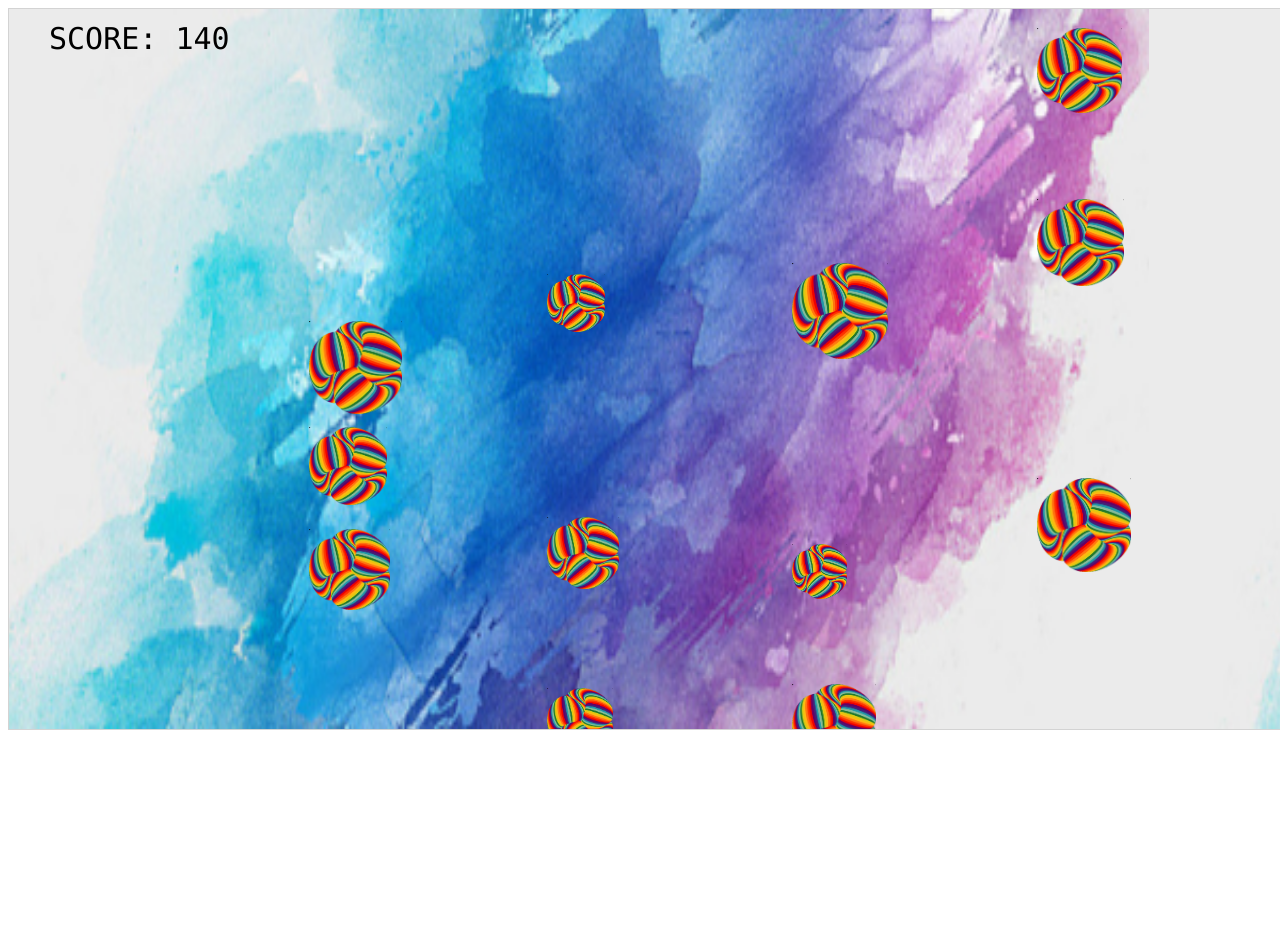
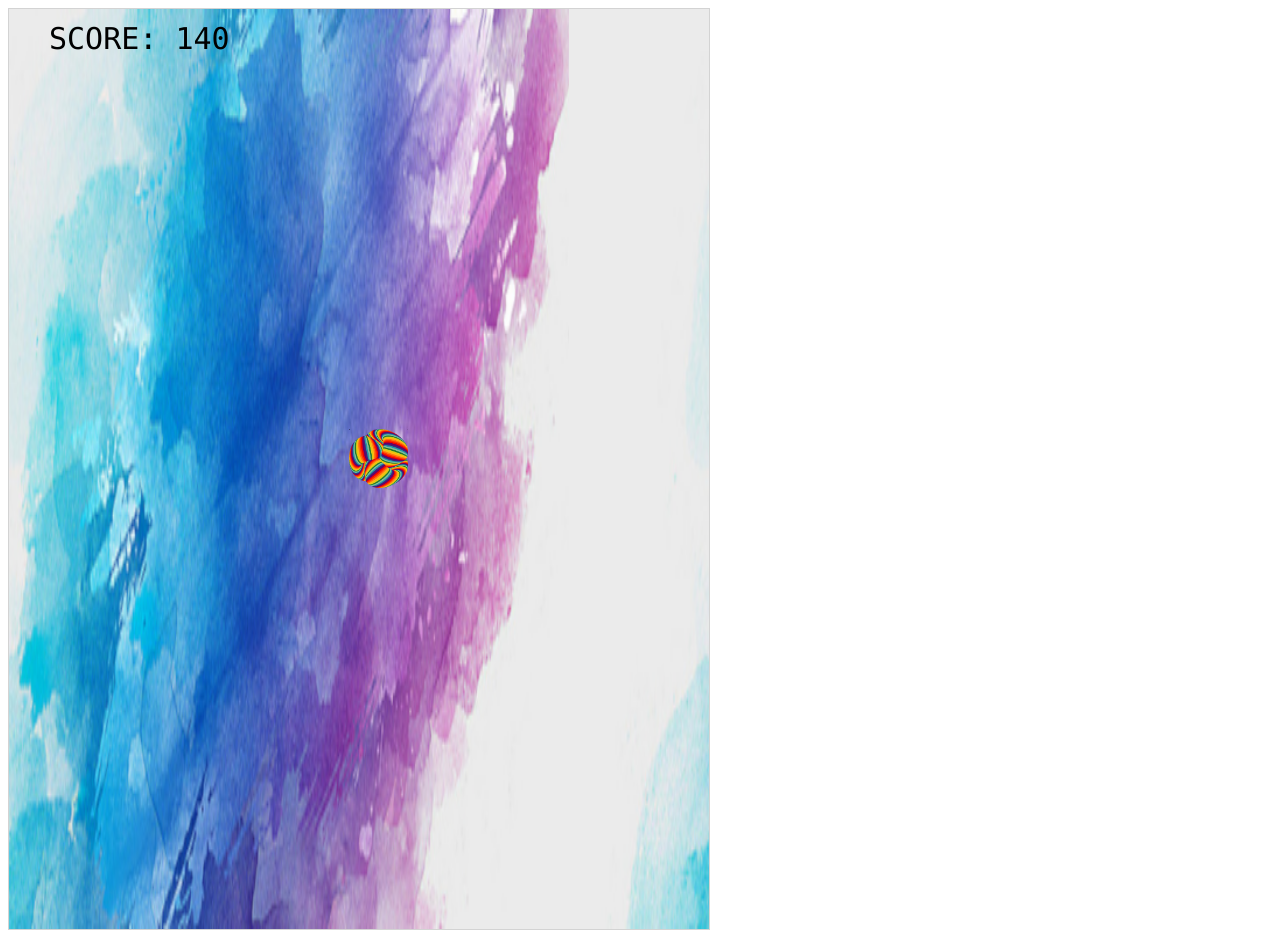
Before and after one commit to newagewriter/asteroid_html_game, a plain HTML site: page g1.html in a window 1280 px wide. Both pictures are taken after a click on the button "Start game". Before the commit the page ends 800 px from the top, so only its background shows below. Drawn offline with Linux system fonts and the light colour scheme.

Commit message:
add game sounds, enable shoot by player

```diff
--- a/components/component.js
+++ b/components/component.js
@@ -102,17 +102,21 @@ class CText extends Component {
 }
 
 class Player extends CImage {
+
     constructor(width, height, background, x, y) {
         super(width, height, background, x, y)
-        this.gravity = 0.05;
-        this.gravitySpeed = 0;
-        this.bounce = 0.5;
+        this.rockets = [];
+        this.shootSeries = 5;
+        this.shootSound = new Sound("assets/sounds/shoot.mp3")
+        // this.gravity = 0.05;
+        // this.gravitySpeed = 0;
+        // this.bounce = 0.5;
     }
 
     newPos() {
-        this.gravitySpeed += this.gravity;
+        // this.gravitySpeed += this.gravity;
         this.x += this.speedX;
-        this.y += this.speedY + this.gravitySpeed;
+        this.y += this.speedY;
         this.hitBottom();
         this.hitTop();
     }
@@ -139,9 +143,33 @@ class Player extends CImage {
             }
         }
     }
+    shoot() {
+        if (this.shootSeries % 5 == 0) {
+            this.rockets.push(new Rocket(10, 13, "assets/rocket_missile.png", this.x + (this.width/2), this.y))
+            this.shootSound.stop()
+            this.shootSound.play()
+        }
+        this.shootSeries++;
+    }
+
+    shootRelease() {
+        this.shootSeries = 5;
+    }
+
+    update(canvas) {
+        super.update(canvas)
+        this.rockets.forEach(function(val, index, array) {
+            val.y -= 5;
+            val.update(canvas)
+        })
+    }
 }
 
 class Asteroid extends CImage {
+    constructor(width, height, image, x, y) {
+        super(width, height, image, x, y)
+        this.life = 100;
+    }
     hitTest(otherobj) {
         var otherleft = otherobj.x;
         var otherright = otherobj.x + (otherobj.width);
@@ -160,15 +188,6 @@ class Asteroid extends CImage {
             return true
         }
         return false
-
-        var crash = true;
-        if ((mybottom < othertop) ||
-        (mytop > otherbottom) ||
-        (myright < otherleft) ||
-        (myleft > otherright)) {
-        crash = false;
-        }
-        return crash;
     }
 
     hitWithPoint(x, y) {
@@ -182,3 +201,9 @@ class Asteroid extends CImage {
         }
     }
 }
+
+class Rocket extends CImage {
+    update(canvas) {
+        super.update(canvas)
+    }
+}
--- a/components/sound.js
+++ b/components/sound.js
@@ -8,10 +8,15 @@ class Sound {
         document.body.appendChild(this.sound);
     }
 
+    setSource(source) {
+        this.sound.src = source;
+    }
+
     play() {
         this.sound.play();
     }
     stop() {
-        this.sound.stop();
+        this.sound.pause();
+        this.sound.currentTime = 0;
     }
 }
--- a/g1.html
+++ b/g1.html
@@ -35,17 +35,21 @@ canvas {
 </head>
 <body>
 <script>
-    const PLAYER_IMG_SOURCE = "player.png"
-    const PLAYER_SPEED = 3
-    const PLAYER_WIDTH = 50
-    const PLAYER_HEIGHT = 35
-    const ASTERIOD_CREATE_TIME = 35
+    const PLAYER_IMG_SOURCE = "assets/player.png"
+    const PLAYER_SPEED = 10
+    const PLAYER_WIDTH = 35
+    const PLAYER_HEIGHT = 50
+
+    const ASTERIOD_CREATE_TIME = 100
     const ASTERIOD_COUNT_PER_TIME = 3
-    const ASTERIOD_SPEED = 7
+    const ASTERIOD_SPEED = 10
     const ASTEROID_MAX_SIZE = 100
     const ASTEROID_MIN_SIZE = 50
-    const GAME_WIDTH = 1280
-    const GAME_HEIGHT = 720
+    const GAME_WIDTH = 700
+    const GAME_HEIGHT = 920
+    const SCORE_BY_FRAME = 1
+    const DEFEATE_ASTEROID_POINTS = 20
+
     var userScores = []
     var myGamePiece;
     var userName = "Unknown"
@@ -56,20 +60,41 @@ canvas {
     var renderCallback = {
         onUpdate : function() {
             var x, y;
+            var asteroidToRemove = []
             for (i = 0; i < asteroids.length; i += 1) {
                 if (myGamePiece.hitTest(asteroids[i])) {
+                    mySound.setSource("bounce.mp3")
                     mySound.play();
                     gameOver();
                     return;
                 }
+                if (asteroids[i].y > myGameArea.height) {
+                    asteroidToRemove.push(asteroids[i])
+                }
+                var rocketsToRemove = []
+                myGamePiece.rockets.forEach(function(val, index, array) {
+                    if (val.hitTest(asteroids[i])) {
+                        asteroids[i].life -= 10;
+                        rocketsToRemove.push(val)
+                    }
+                })
+                myGamePiece.rockets = myGamePiece.rockets.filter(item => !rocketsToRemove.includes(item))
+
+                if (asteroids[i].life < 0) {
+                    mySound.setSource("assets/sounds/defeate.mp3")
+                    mySound.play()
+                    asteroidToRemove.push(asteroids[i])
+                    myGameArea.score += DEFEATE_ASTEROID_POINTS
+
+                }
             }
+            asteroids = asteroids.filter(item => !asteroidToRemove.includes(item))
+
             myGameArea.frameNo += 1;
-            myGameArea.score += 1;
-            if (myGameArea.frameNo == 1 || everyInterval(ASTERIOD_CREATE_TIME)) {
-                createAsteroidsIn(x, ASTEROID_MAX_SIZE, ASTERIOD_COUNT_PER_TIME);
-            }
+            myGameArea.score += SCORE_BY_FRAME;
+            map.onNextFrame(myGameArea)
             for (i = 0; i < asteroids.length; i += 1) {
-                asteroids[i].x += -ASTERIOD_SPEED;
+                asteroids[i].y += ASTERIOD_SPEED;
                 asteroids[i].update(myGameArea.canvas);
             }
             movePlayerIfNeeded(myGamePiece);
@@ -83,7 +108,7 @@ canvas {
         },
         onKeyUp : function(event) {
             keys[event.keyCode] = false
-            accelerate(0.05);
+            //accelerate(0.05);
         }
     }
 
@@ -94,19 +119,15 @@ canvas {
         this.keys = [];
         var screen = document.getElementById("endScreen")
         screen.style.display = "none";
-        myGamePiece = new Player(PLAYER_WIDTH, PLAYER_HEIGHT, PLAYER_IMG_SOURCE, 10, 120);
+        myGameArea = new GameArea(GAME_WIDTH, GAME_HEIGHT)
+        myGamePiece = new Player(PLAYER_WIDTH, PLAYER_HEIGHT, PLAYER_IMG_SOURCE, (myGameArea.width - PLAYER_WIDTH) / 2, myGameArea.height - 20);
         myScore = new CText("30px", "Consolas", "black", 40, 40, "text");
         if (mySound == null)
             mySound = new Sound("bounce.mp3");
-        myGameArea = new GameArea(GAME_WIDTH, GAME_HEIGHT)
         myGameArea.setBackground("background.jpg", true)
+        map.asteroidCount = 1;
+        map.duration = ASTERIOD_CREATE_TIME;
         myGameArea.start(myGamePiece, renderCallback);
-    }
-
-    function everyInterval(n) {
-        if ((myGameArea.frameNo / n) % 1 == 0)
-            return true;
-        return false;
     }
 
     function gameOver() {
@@ -173,7 +194,10 @@ canvas {
             move("down"); ++b;
         }
         if (keys && keys[32]) {
-            accelerate(-0.2)
+            //accelerate(-0.2)
+
+            myGamePiece.shoot()
+            mySound.play()
         }
         if (b == 0) {
             clearmove();
@@ -194,22 +218,38 @@ canvas {
         myGamePiece.speedY = 0;
     }
 
-    function createAsteroidsIn(xPos, maxSize, count) {
-        var eY = []
+    function createAsteroidsIn(x, maxSize, count) {
+        var eX = []
+        var w = myGameArea.canvas.width - maxSize
         for (i = 0; i < count; ++i) {
-            x = myGameArea.canvas.width;
-            y = Math.floor(Math.random() * myGameArea.canvas.height)
-            while (eY.containsInRange(y, maxSize)) {
-                y = Math.floor(Math.random() * myGameArea.canvas.height)
+            y = 0
+            x = Math.floor(Math.random() * w)
+            if (eX.containsInRange(x, maxSize)) {
+                continue;
             }
-            eY.push(y)
+            eX.push(x)
             height = Math.floor(Math.random()*(maxSize - ASTEROID_MIN_SIZE + 1)) + ASTEROID_MIN_SIZE;
             asteroids.push(new Asteroid(height, height, "asteroid.png", x, y));
         }
     }
 
-    function accelerate(gravity) {
-        myGamePiece.gravity = gravity
+    // function accelerate(gravity) {
+    //     myGamePiece.gravity = gravity
+    // }
+    function everyInterval(n) {
+            return (myGameArea.frameNo / n) % 1 == 0
+        }
+
+    var map = {
+        asteroidCount: 1,
+        duration: ASTERIOD_CREATE_TIME,
+        onNextFrame : function(game) {
+            if (game.frameNo == 1 || everyInterval(Math.floor(this.duration))) {
+                createAsteroidsIn(game.canvas.width, ASTEROID_MAX_SIZE, Math.floor(this.asteroidCount));
+                this.asteroidCount += 0.05
+                this.duration -= 0.5
+            }
+        }
     }
 
 </script>
```
Also changed, not shown: assets/player.png (added), assets/rocket_missile.png (added), player.png (deleted), 4 other files.
